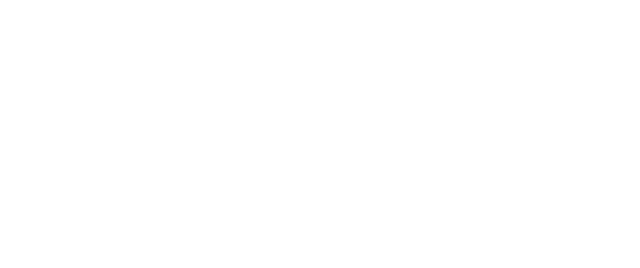
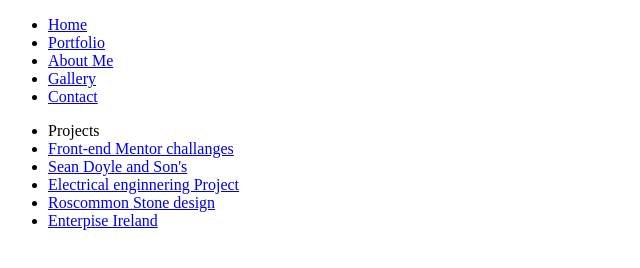
Before and after one commit to alexcammeraat/First-Js-Sidebar, a plain HTML site: page index.html in a window 1280 px wide. Shown: the whole page, without its empty margins (0-640 px from the left). Drawn offline with Linux system fonts and the light colour scheme.

Commit message:
Html Layout

```diff
--- a/index.html
+++ b/index.html
@@ -8,6 +8,27 @@
     <title>Document</title>
 </head>
 <body>
+    <nav class="nav-main">
+        <div class="btn-toggle-nav" onclick="navToggle">
+            <ul>
+                <li><a href="#">Home</a></li>
+                <li><a href="#">Portfolio</a></li>
+                <li><a href="#">About Me</a></li>
+                <li><a href="#">Gallery</a></li>
+                <li><a href="#">Contact</a></li>
+            </ul>
+        </div>
+    </nav>
+    <aside class="nav-sidebar">
+        <ul>
+            <li><span>Projects</span></li>
 
+            <li><a href="#">Front-end Mentor challanges</a></li>
+            <li><a href="#">Sean Doyle and Son's</a></li>
+            <li><a href="#">Electrical enginnering Project</a></li>
+            <li><a href="#">Roscommon Stone design</a></li>
+            <li><a href="#">Enterpise Ireland</a></li>
+        </ul>
+    </aside>
 </body>
 </html>
```
